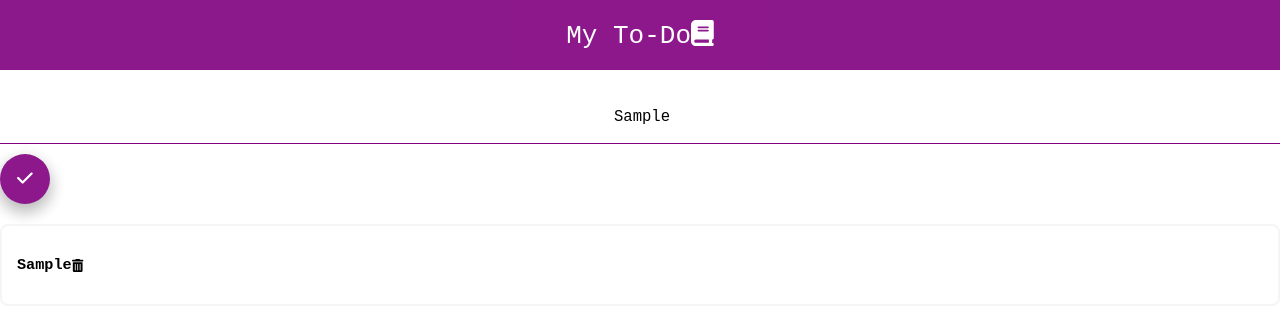
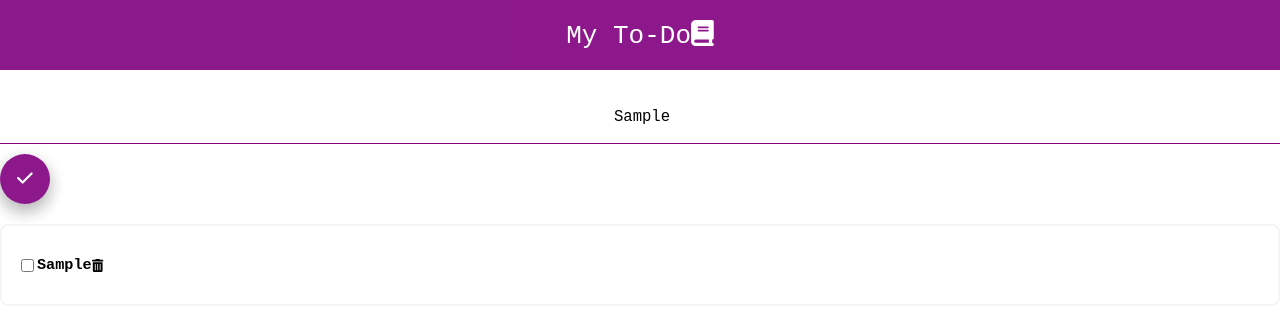
Before and after one commit to Legendary-Folah/myto-do, a React (Create React App) app: page / in a window 1280 px wide. Both pictures are taken after typing "Sample" into the empty fields and a click on the button 25 px from the left and 179 px from the top of the page. Shown: the top 310 px of the page. Built offline with nearby package versions, Linux system fonts and the light colour scheme.

Commit message:
minimal changes yet again

```diff
--- a/src/App.css
+++ b/src/App.css
@@ -58,3 +58,7 @@ body {
   align-items: center;
   border-radius: 8px;
 }
+
+.check {
+  color: purple;
+}
--- a/src/Components/Todo.js
+++ b/src/Components/Todo.js
@@ -5,9 +5,20 @@ import { faTrashAlt } from '@fortawesome/free-solid-svg-icons'
 
 const Todo = ({ todoItem }) => {
 
+    // const completedStyle = {
+    //     fontStyle: "Italic",
+    //     textDecoration: "line-through",
+    //     color: "rgb(100, 105, 110)",
+    // };
+
+    // const handleClick = (event) => {
+    //     event.target.style = completedStyle;
+    // }
+
     return (
         <div>
             <div className="todoItem">
+                <input type="checkbox" className="check"/>
                 <h3 className="todoname">{todoItem}</h3>
                 <FontAwesomeIcon icon={faTrashAlt} className="deletebutton"/>
             </div>
```
